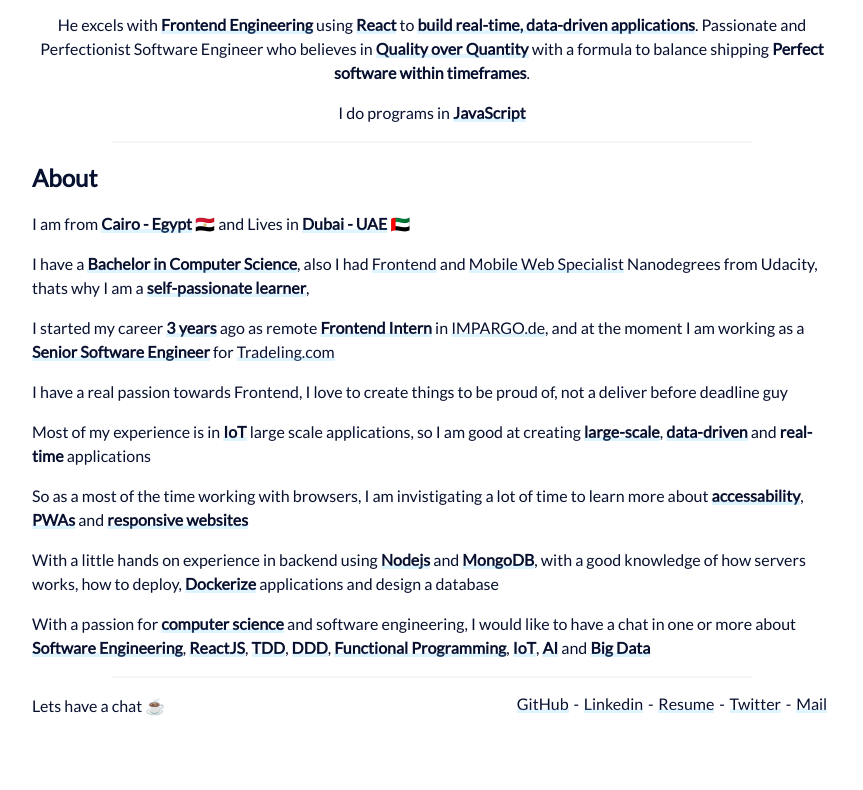
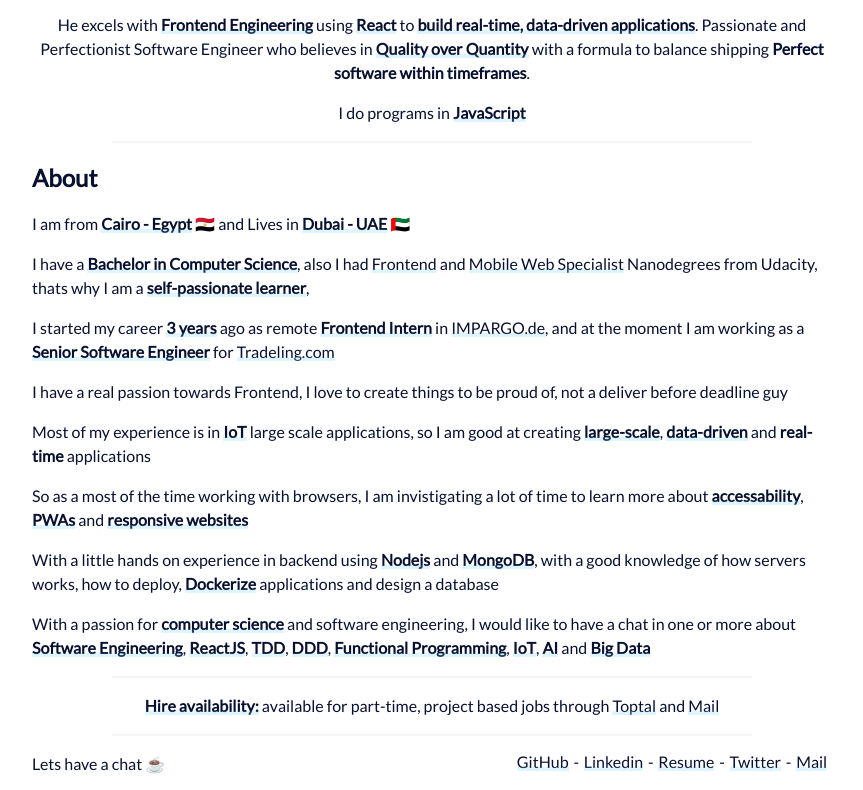
Before and after one commit to AbdallahMezo/mezo.dev, a website: page index.html in a window 1280 px wide. Shown: the part 204-994 px from the top of the page, without its empty margins (208-1071 px from the left). Before the commit the page ends 936 px from the top, so only its background shows below. Drawn offline with Linux system fonts and the light colour scheme.

Commit message:
choreore: update
Signed-off-by: Abdallah Ebrahim <abdalla.mezo@gmail.com>

```diff
--- a/index.html
+++ b/index.html
@@ -77,6 +77,10 @@
         <b>Big Data</b>
       </p>
       <span class="divider"></span>
+      <p style="text-align: center;">
+        <b>Hire availability:</b> available for part-time, project based jobs through <a href="https://www.toptal.com/resume/abdallah-ebrahim">Toptal</a> and <a href="mailto: abdalla.mezo@gmail.com">Mail</a>
+      </p>
+      <span class="divider"></span>
     </section>
     <footer class="footer">
       <p>Lets have a chat ☕</p>
```
